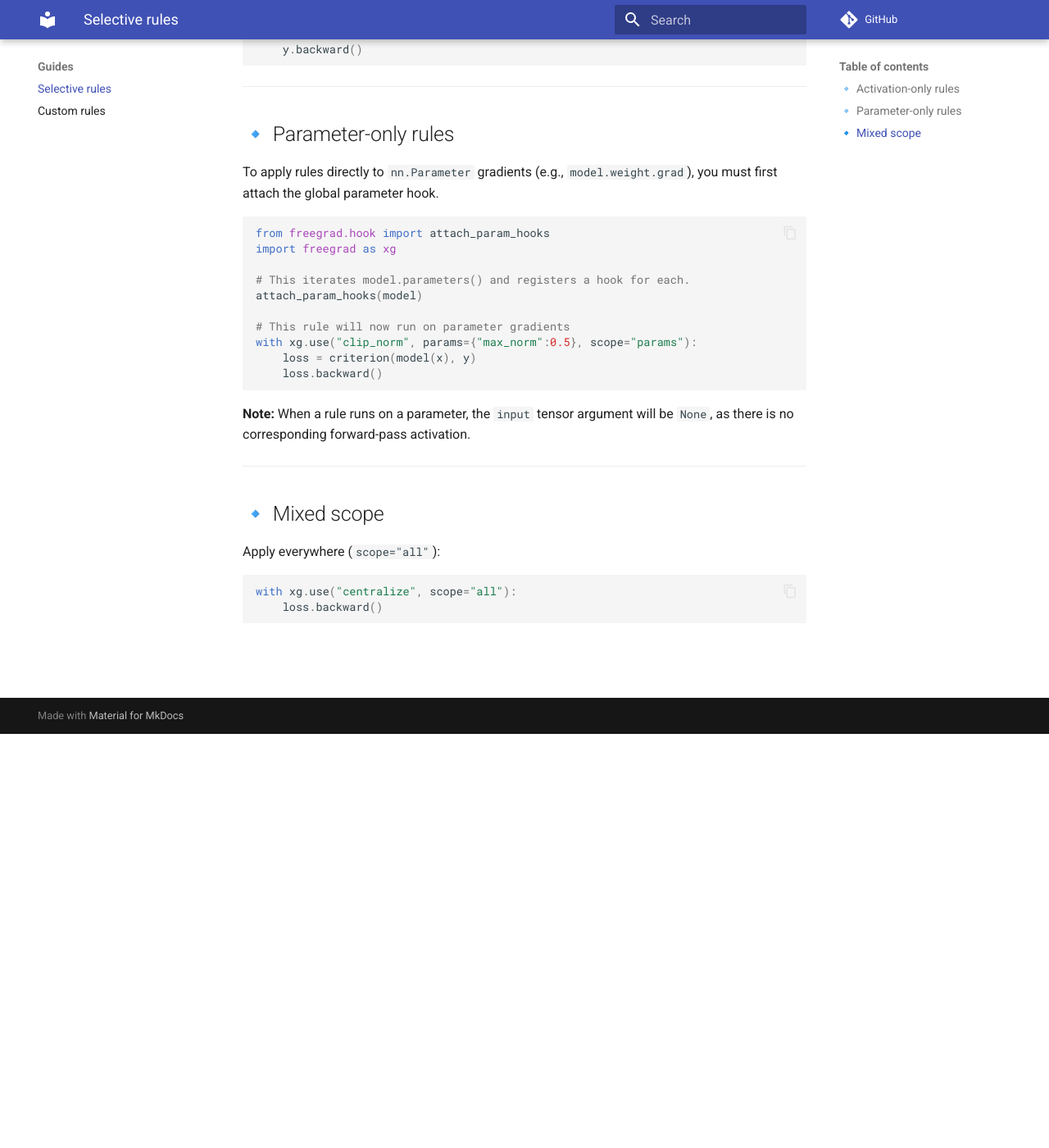
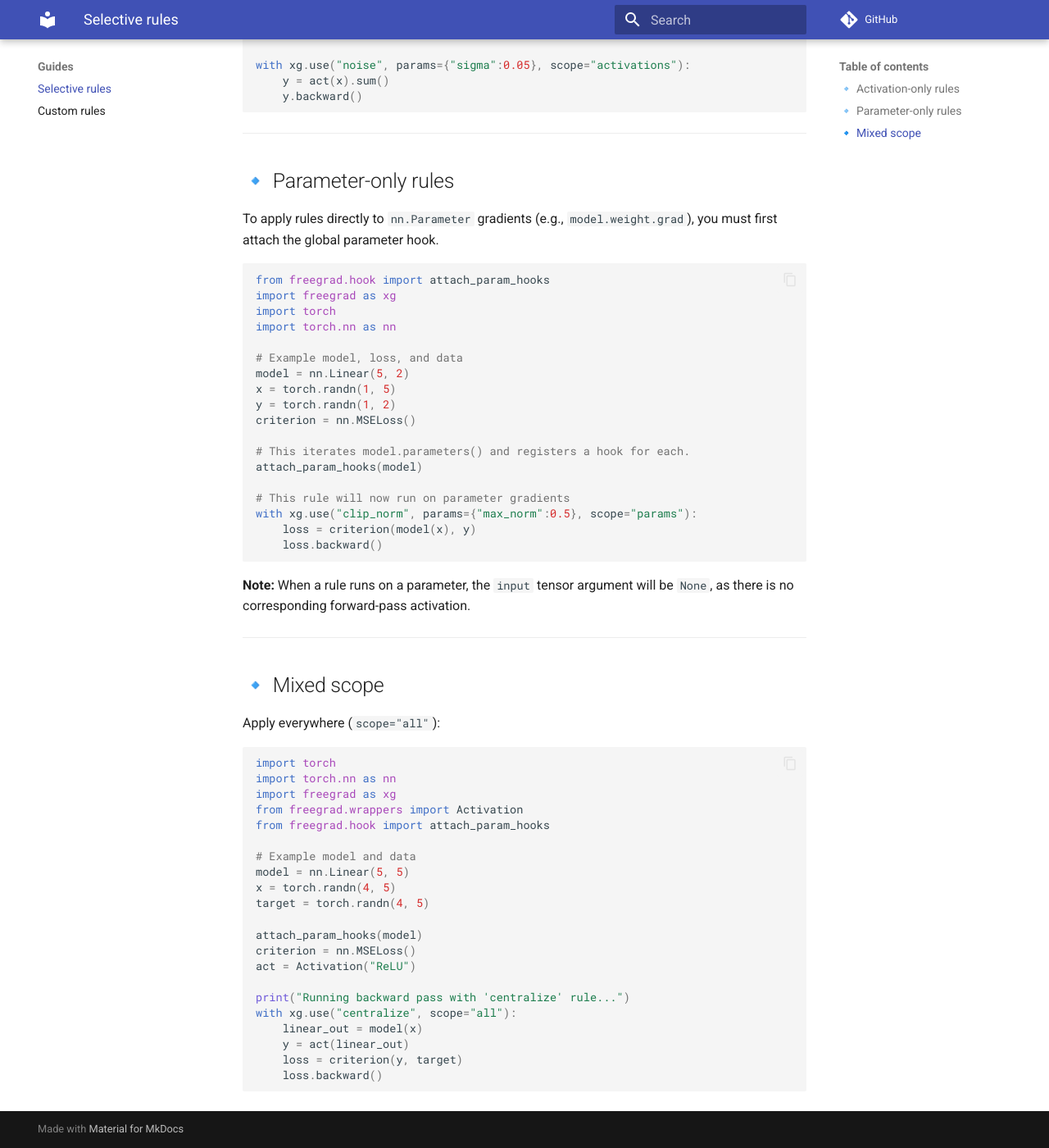
Before and after one commit to tbox98/FreeGrad, an MkDocs documentation site: the page built from docs/guides/selective-rules.md, in a window 1280 px wide and 1400 px high, scrolled down 505 px. Shown: the whole window at 82% size. Built offline with MkDocs 1.6.1 and Material for MkDocs 9.7.7, drawn with Linux system fonts in a browser that asks for light colours; comment, search, counter and statistics services are not loaded; some of the changed text lies outside the part shown.

Commit message:
Updated selective rules examples in doc

````diff
--- a/docs/guides/selective-rules.md
+++ b/docs/guides/selective-rules.md
@@ -10,7 +10,10 @@ Wrap just one activation using `freegrad.wrappers.Activation`.
 ```python
 from freegrad.wrappers import Activation
 import freegrad as xg
+import torch
 
+# An example 'x' tensor that needs a gradient
+x = torch.tensor([-1.0, 2.0, 3.0], requires_grad=True)
 act = Activation("ReLU")
 
 with xg.use("noise", params={"sigma":0.05}, scope="activations"):
@@ -26,6 +29,14 @@ To apply rules directly to `nn.Parameter` gradients (e.g., `model.weight.grad`),
 ```python
 from freegrad.hook import attach_param_hooks
 import freegrad as xg
+import torch
+import torch.nn as nn
+
+# Example model, loss, and data
+model = nn.Linear(5, 2)
+x = torch.randn(1, 5)
+y = torch.randn(1, 2)
+criterion = nn.MSELoss()
 
 # This iterates model.parameters() and registers a hook for each.
 attach_param_hooks(model)
@@ -44,6 +55,25 @@ with xg.use("clip_norm", params={"max_norm":0.5}, scope="params"):
 Apply everywhere (`scope="all"`):
 
 ```python
+import torch
+import torch.nn as nn
+import freegrad as xg
+from freegrad.wrappers import Activation
+from freegrad.hook import attach_param_hooks
+
+# Example model and data
+model = nn.Linear(5, 5)
+x = torch.randn(4, 5)
+target = torch.randn(4, 5)
+
+attach_param_hooks(model)
+criterion = nn.MSELoss()
+act = Activation("ReLU")
+
+print("Running backward pass with 'centralize' rule...")
 with xg.use("centralize", scope="all"):
+    linear_out = model(x)
+    y = act(linear_out)
+    loss = criterion(y, target)
     loss.backward()
 ```
````
